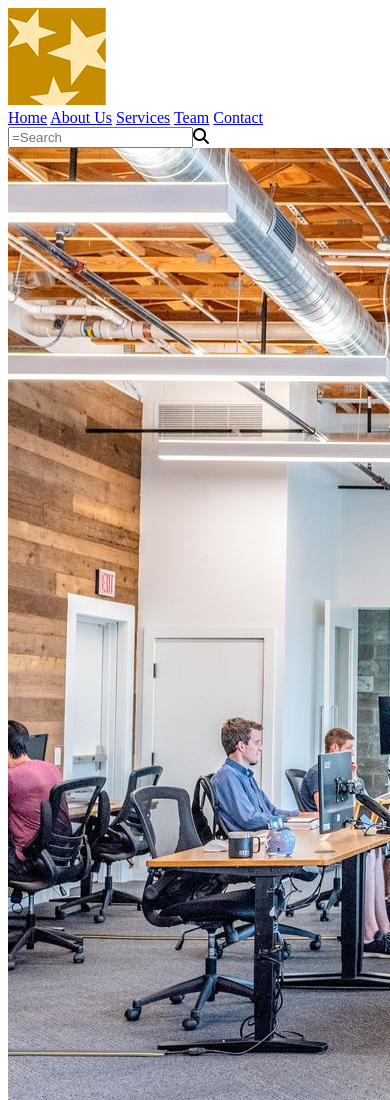
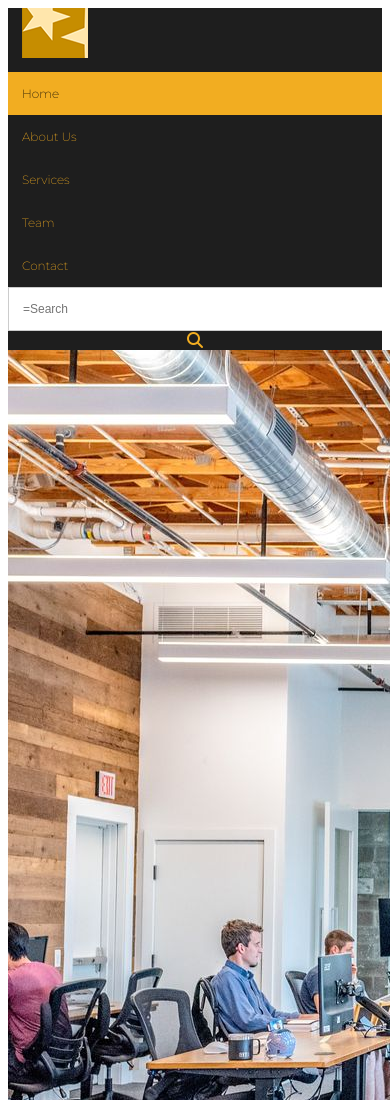
Before and after one commit to nathalyatinoco/nathalyatinoco.github.io, a plain HTML site: page final-project/index.html in a window 390 px wide. Shown: the top 1100 px of the page. Drawn offline with Linux system fonts and the light colour scheme.

Commit message:
updates HTML final project

```diff
--- /dev/null
+++ b/final-project/CSS/main.css
@@ -0,0 +1,75 @@
+/* Google Fonts */
+body {
+    font-family: 'Montserrat', sans-serif;
+}
+
+.topnav {
+    overflow: hidden;
+    background-color: rgb(30, 30, 30);
+    text-align: center;
+  }
+
+  .topnav a {
+    float: left;
+    display: block;
+    color: hwb(40 13% 5%);
+    text-align: center;
+    padding: 14px 16px;
+    text-decoration: none;
+    font-size: 12px;
+    margin-top: 30px;
+  }
+
+  .topnav a.active {
+    background-color: hwb(40 13% 5%);
+    color: black;
+  }
+
+  .topnav .search-container {
+    float: right;
+  }
+
+  .topnav input[type=text] {
+    padding: 6px;
+    margin-top: 8px;
+    font-size: 12px;
+    margin-top: 35px;
+    align-content:space-between;
+  }
+
+  .topnav .search-container button {
+    float: right;
+    padding: 6px 10px;
+    margin-top: 8px;
+    margin-right: 16px;
+    background: #ddd;
+    font-size: 12px;
+  }
+
+  .search-container .fa-solid {
+    color: hwb(40 13% 5%);
+  }
+
+  @media screen and (max-width: 600px) {
+    .topnav .search-container {
+      float: none;
+    }
+    .topnav a, .topnav input[type=text], .topnav .search-container button {
+      float: none;
+      display: block;
+      text-align: left;
+      width: 100%;
+      margin: 0;
+      padding: 14px;
+    }
+    .topnav input[type=text] {
+      border: 1px solid #ccc;
+    }
+}
+
+.logo-image{
+    width: 66px;
+    height: 66px;
+    overflow:hidden;
+    margin-top: -30px;
+}
--- a/final-project/index.html
+++ b/final-project/index.html
@@ -1,5 +1,5 @@
 <!DOCTYPE html>
-<html lang="en">
+<html lang="zxx">
 <head>
     <meta charset="UTF-8">
     <meta http-equiv="X-UA-Compatible" content="IE=edge">
@@ -14,16 +14,19 @@
  <!-- FontAwesome code-->
  <script src="https://kit.fontawesome.com/820839ab98.js" crossorigin="anonymous"></script>
 
- <!-- CSS stylesheet
- <link rel="stylesheet" href="css/main.css">-->
-
+<!--CSS stylesheet-->
+ <link rel="stylesheet" href="css/main.css">
 
 </head>
 <body>
     <header>
         <div class="topnav">
             <div>
-                <img id="logo" src="images/logo.png" alt="logo">
+                <a class="navbar-logo" href="/">
+                    <div class="logo-image">
+                        <img id="logo" src="images/logo.png" alt="logo">
+                    </div>
+                </a>
             </div>
             <nav>
                 <a class="active" href="#">Home</a>
@@ -33,8 +36,9 @@
                 <a href="#">Contact</a>
                 <div class="search-container">
                     <form action="/action_page.php">
-                        <input type="text" placeholder="=Search" name="search"><i class="fa-solid fa-magnifying-glass"></i>
-                        <buttom type="submit"><i class="nav nav-search"></i></buttom>
+                        <input type="text" placeholder="=Search" name="search">
+                        <buttom type="submit"><i class="search-container"></i></buttom>
+                        <i class="fa-solid fa-magnifying-glass"></i>
                     </form>
                 </div>
             </nav>
@@ -160,7 +164,7 @@
 
                 <form action="Contact.html" method="post">
                     <label for="message">Message</label>
-                    <input id="message" type="textarea">
+                    <input id="message" type="text">
                 </form>
 
                 <input type="submit" value="Send">
```
